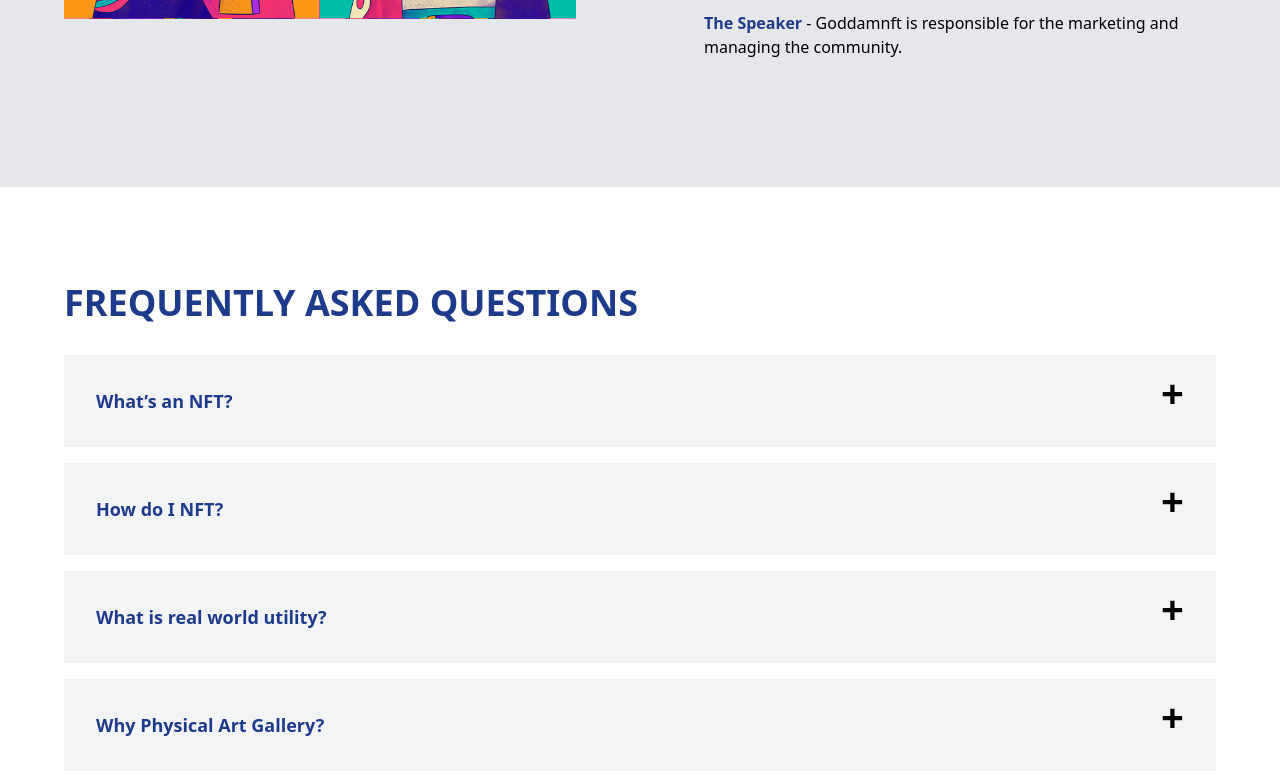
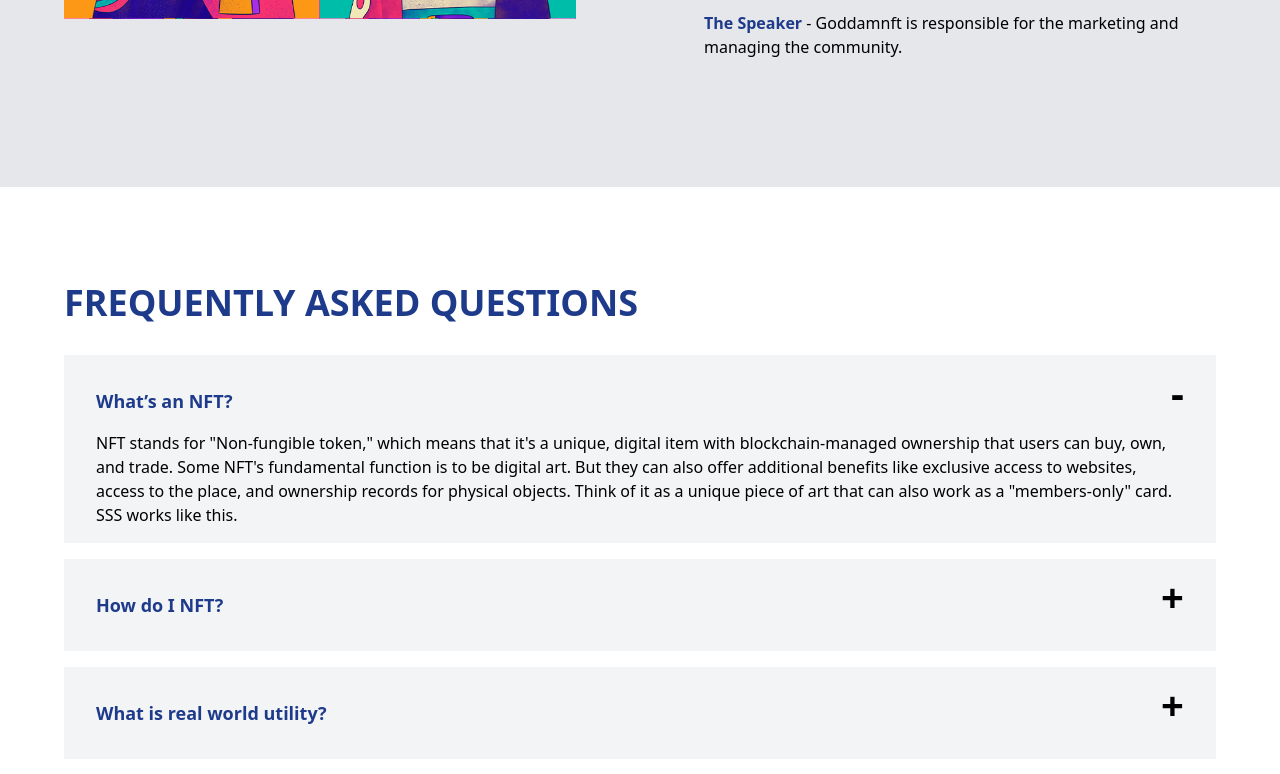
Before and after one commit to fakhrurrazicode/sss-website, a Next.js app: page / in a window 1280 px wide. Both pictures are taken after a click on the label "What’s an NFT?". Shown: the part 8091-8865 px from the top of the page. Built offline with nearby package versions, Linux system fonts and the light colour scheme.

Commit message:
create accordion as react component

```diff
--- /dev/null
+++ b/components/accordion/SSSAccordion.jsx
@@ -0,0 +1,14 @@
+import React from "react";
+import SSSAccordionItem from "./SSSAccordionItem";
+
+function SSSAccordion(props) {
+    return (
+        <div className="sss-accordion">
+            {props.items.map((item, index) => (
+                <SSSAccordionItem data={item} key={index} />
+            ))}
+        </div>
+    );
+}
+
+export default SSSAccordion;
--- /dev/null
+++ b/components/accordion/SSSAccordionItem.jsx
@@ -0,0 +1,33 @@
+import React, { useState, useEffect } from "react";
+
+function SSSAccordionItem(props) {
+    const { data } = props;
+
+    const [collapse, setCollapse] = useState(data.collapse);
+
+    return (
+        <div
+            className="sss-accordion-item bg-gray-100 px-8 py-4 mb-4"
+            data-collapse={collapse}
+        >
+            <div
+                className="sss-accordion-header py-4"
+                onClick={() => setCollapse(!collapse)}
+            >
+                <label
+                    htmlFor="faq-1"
+                    className="flex justify-between items-start cursor-pointer"
+                >
+                    <div className="sss-accordion-title text-blue-900 font-semibold text-lg">
+                        {data.title}
+                    </div>
+                    <div className="sss-accordion-control"></div>
+                </label>
+            </div>
+
+            <div className="sss-accordion-body">{data.body}</div>
+        </div>
+    );
+}
+
+export default SSSAccordionItem;
--- a/pages/index.js
+++ b/pages/index.js
@@ -9,14 +9,11 @@ import {
     VerticalTimelineElement,
 } from "react-vertical-timeline-component";
 import "react-vertical-timeline-component/style.min.css";
+import SSSAccordion from "../components/accordion/SSSAccordion";
 
 export default function Home() {
     return (
         <>
-            <Head>
-                <script src="vendors/jquery/dist/jquery.min.js"></script>
-                <script src="js/index.js"></script>
-            </Head>
             <header>
                 <div className="w-full pt-16 relative min-h-screen">
                     <div
@@ -838,8 +835,8 @@ export default function Home() {
                     <h2 className="text-4xl font-bold text-blue-900 mb-8">
                         FREQUENTLY ASKED QUESTIONS
                     </h2>
-                    <div className="sss-accordion">
-                        {[
+                    <SSSAccordion
+                        items={[
                             {
                                 title: "What’s an NFT?",
                                 body: `NFT stands for "Non-fungible token," which means that it's a unique, digital item with blockchain-managed ownership that users can buy, own, and trade. Some NFT's fundamental function is to be digital art. But they can also offer additional benefits like exclusive access to websites, access to the place, and ownership records for physical objects. Think of it as a unique piece of art that can also work as a "members-only" card. SSS works like this.`,
@@ -1014,30 +1011,8 @@ export default function Home() {
                                 ),
                                 collapse: false,
                             },
-                        ].map((item, index) => (
-                            <div
-                                key={index}
-                                className="sss-accordion-item bg-gray-100 px-8 py-4 mb-4"
-                                data-collapse={item.collapse}
-                            >
-                                <div className="sss-accordion-header py-4">
-                                    <label
-                                        htmlFor="faq-1"
-                                        className="flex justify-between items-start cursor-pointer"
-                                    >
-                                        <div className="sss-accordion-title text-blue-900 font-semibold text-lg">
-                                            {item.title}
-                                        </div>
-                                        <div className="sss-accordion-control"></div>
-                                    </label>
-                                </div>
-
-                                <div className="sss-accordion-body">
-                                    {item.body}
-                                </div>
-                            </div>
-                        ))}
-                    </div>
+                        ]}
+                    />
                 </div>
             </div>
 
--- a/public/js/index.js
+++ /dev/null
@@ -1,55 +0,0 @@
-console.log("index.js loaded");
-
-$(function () {
-    $(".sss-accordion .sss-accordion-item .sss-accordion-header").on(
-        "click",
-        function (e) {
-            e.stopPropagation();
-            var collapse = $(this).parent().attr("data-collapse");
-
-            if (collapse == "true") {
-                $(this).parent().attr("data-collapse", "false");
-            }
-
-            if (collapse == "false") {
-                $(this).parent().attr("data-collapse", "true");
-            }
-
-            console.log(collapse);
-            // $(this).parent().data("collapse").trigger("changeData");
-        }
-    );
-});
-
-window.addEventListener("scroll", (event) => {
-    let scrollY = this.scrollY;
-
-    // let screenHeight = window.screen.height;
-    // let navigation = document.querySelector(".navigation");
-
-    // let navigationScrollTop = navigation.scrollTop;
-    // console.log("navigationScrollTop", navigationScrollTop);
-
-    // if (scrollY >= screenHeight) {
-    //     console.log(scrollY, screenHeight, "animate");
-
-    //     // navigation.classList.remove("absolute");
-    //     // navigation.classList.remove("bottom-0");
-
-    //     // navigation.classList.add("top-0");
-    //     // navigation.classList.add("fixed");
-    //     // navigation.classList.add("z-50");
-    //     // navigation.classList.add("bg-gray-900");
-    //     // navigation.classList.add("bg-opacity-70");
-    // } else {
-    //     console.log(scrollY, screenHeight);
-    //     // navigation.classList.add("absolute");
-    //     // navigation.classList.add("bottom-0");
-
-    //     // navigation.classList.remove("top-0");
-    //     // navigation.classList.remove("fixed");
-    //     // navigation.classList.remove("z-50");
-    //     // navigation.classList.remove("bg-gray-900");
-    //     // navigation.classList.remove("bg-opacity-70");
-    // }
-});
```
Also changed, not shown: .eslintrc.json.
